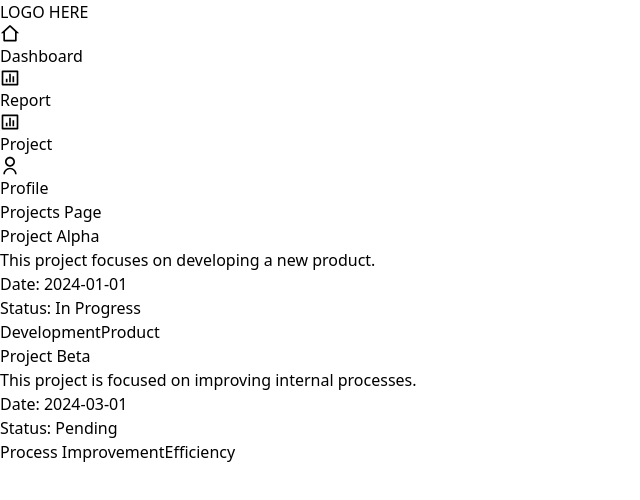
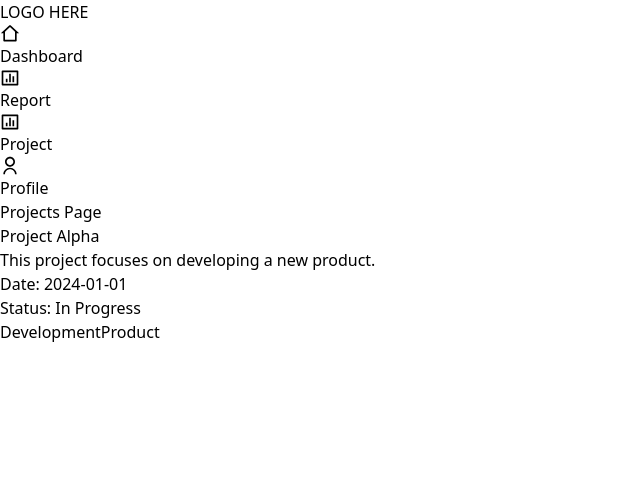
Before and after one commit to g-zenr/Project-management-app, a React (Vite) app: page /Project in a window 1280 px wide. Shown: the top 500 px of the page, without its empty margins (0-640 px from the left). Built offline with nearby package versions, Linux system fonts and the light colour scheme.

Commit message:
Refactor: adjust mock data and display

```diff
--- a/src/mocks/projects.ts
+++ b/src/mocks/projects.ts
@@ -5,15 +5,22 @@ interface Procurement {
   cost: number;
   date: string;
   status: "Pending" | "Approved" | "Rejected";
-  category: string;
-  expenseType: string;
 }
 
 interface MonthlyBudget {
-  month: string; // e.g., "January", "February", etc.
+  month: string;
   year: number;
   amount: number;
   forecast: number;
+}
+
+interface TableData {
+  budget: number;
+  forecast: number;
+  totalBudget: number;
+  monthlyBudget: MonthlyBudget[];
+  category: string;
+  expenseType: string;
 }
 
 interface Project {
@@ -22,10 +29,7 @@ interface Project {
   description: string;
   date: string;
   status: "In Progress" | "Completed" | "Pending";
-  budget: number;
-  forecast: number;
-  totalBudget: number;
-  monthlyBudget: MonthlyBudget[]; // Changed to monthly budget
+  tableData: TableData[];
   procurement: Procurement[];
   tags: string[];
 }
@@ -37,6 +41,8 @@ export const mockProjects: Project[] = [
     description: "This project focuses on developing a new product.",
     date: "2024-01-01",
     status: "In Progress",
+    tableData: [
+      {
         budget: 100000,
         forecast: 120000,
         totalBudget: 150000,
@@ -47,7 +53,40 @@ export const mockProjects: Project[] = [
           { month: "April", year: 2024, amount: 30000, forecast: 35000 },
           { month: "May", year: 2024, amount: 25000, forecast: 27000 },
           { month: "June", year: 2024, amount: 15000, forecast: 17000 },
-      // Add more months as needed...
+        ],
+        category: "Materials",
+        expenseType: "Capital",
+      },
+      {
+        budget: 100000,
+        forecast: 120000,
+        totalBudget: 150000,
+        monthlyBudget: [
+          { month: "January", year: 2024, amount: 10000, forecast: 12000 },
+          { month: "February", year: 2024, amount: 15000, forecast: 17000 },
+          { month: "March", year: 2024, amount: 20000, forecast: 22000 },
+          { month: "April", year: 2024, amount: 30000, forecast: 35000 },
+          { month: "May", year: 2024, amount: 25000, forecast: 27000 },
+          { month: "June", year: 2024, amount: 15000, forecast: 17000 },
+        ],
+        category: "Materials",
+        expenseType: "Capital",
+      },
+      {
+        budget: 100000,
+        forecast: 120000,
+        totalBudget: 150000,
+        monthlyBudget: [
+          { month: "January", year: 2024, amount: 10000, forecast: 12000 },
+          { month: "February", year: 2024, amount: 15000, forecast: 17000 },
+          { month: "March", year: 2024, amount: 20000, forecast: 22000 },
+          { month: "April", year: 2024, amount: 30000, forecast: 35000 },
+          { month: "May", year: 2024, amount: 25000, forecast: 27000 },
+          { month: "June", year: 2024, amount: 15000, forecast: 17000 },
+        ],
+        category: "Materials",
+        expenseType: "Capital",
+      },
     ],
     procurement: [
       {
@@ -57,8 +96,6 @@ export const mockProjects: Project[] = [
         cost: 20000,
         date: "2024-01-10",
         status: "Approved",
-        category: "Materials",
-        expenseType: "Capital",
       },
       {
         id: "p2",
@@ -67,31 +104,8 @@ export const mockProjects: Project[] = [
         cost: 15000,
         date: "2024-01-15",
         status: "Pending",
-        category: "Materials",
-        expenseType: "Operational",
       },
     ],
     tags: ["Development", "Product"],
   },
-  {
-    id: "2",
-    name: "Project Beta",
-    description: "This project is focused on improving internal processes.",
-    date: "2024-03-01",
-    status: "Pending",
-    budget: 50000,
-    forecast: 70000,
-    totalBudget: 80000,
-    monthlyBudget: [
-      { month: "March", year: 2024, amount: 10000, forecast: 12000 },
-      { month: "April", year: 2024, amount: 15000, forecast: 17000 },
-      { month: "May", year: 2024, amount: 20000, forecast: 22000 },
-      { month: "June", year: 2024, amount: 30000, forecast: 35000 },
-      { month: "July", year: 2024, amount: 25000, forecast: 27000 },
-      { month: "August", year: 2024, amount: 15000, forecast: 17000 },
-      // Add more months as needed...
-    ],
-    procurement: [],
-    tags: ["Process Improvement", "Efficiency"],
-  },
 ];
--- a/src/pages/Procurement/ProcurementPage.tsx
+++ b/src/pages/Procurement/ProcurementPage.tsx
@@ -2,6 +2,13 @@ import { useLocation } from "react-router-dom";
 import { ProcurementTable } from "./ProcurementTable";
 import { ProcurementItemsTable } from "./ProcurementItemsTable";
 import { ProjectDescription } from "./ProjectDescription";
+
+interface MonthlyBudget {
+  month: string;
+  year: number;
+  amount: number;
+  forecast: number;
+}
 
 interface Procurement {
   id: string;
@@ -10,15 +17,15 @@ interface Procurement {
   cost: number;
   date: string;
   status: "Pending" | "Approved" | "Rejected";
+}
+
+interface TableData {
+  budget: number;
+  forecast: number;
+  totalBudget: number;
+  monthlyBudget: MonthlyBudget[];
   category: string;
   expenseType: string;
-}
-
-interface MonthlyBudget {
-  month: string;
-  year: number;
-  amount: number;
-  forecast: number;
 }
 
 interface Project {
@@ -27,10 +34,7 @@ interface Project {
   description: string;
   date: string;
   status: "In Progress" | "Completed" | "Pending";
-  budget: number;
-  forecast: number;
-  totalBudget: number;
-  monthlyBudget: MonthlyBudget[];
+  tableData: TableData[];
   procurement: Procurement[];
   tags: string[];
 }
@@ -48,11 +52,8 @@ const ProcurementPage = () => {
       <h1 className="font-bold text-2xl mb-4">
         Procurement Details for {project.name}
       </h1>
-
       <ProjectDescription project={project} />
-
-      <ProcurementTable project={project} />
-
+      <ProcurementTable tableData={project.tableData} />{" "}
       <ProcurementItemsTable procurement={project.procurement} />
     </div>
   );
--- a/src/pages/Procurement/ProcurementTable.tsx
+++ b/src/pages/Procurement/ProcurementTable.tsx
@@ -1,10 +1,4 @@
 import React from "react";
-
-interface Procurement {
-  category: string;
-  expenseType: string;
-  cost: number;
-}
 
 interface MonthlyBudget {
   month: string;
@@ -12,23 +6,20 @@ interface MonthlyBudget {
   forecast: number;
 }
 
-interface ProcurementTableProps {
-  project: {
-    procurement: Procurement[];
+interface TableData {
+  budget: number;
+  forecast: number;
+  totalBudget: number;
   monthlyBudget: MonthlyBudget[];
-    budget: number;
-  };
+  category: string;
+  expenseType: string;
 }
 
-const ProcurementTable: React.FC<ProcurementTableProps> = ({ project }) => {
-  const { procurement = [], monthlyBudget = [], budget } = project;
+interface ProcurementTableProps {
+  tableData: TableData[]; // Expecting an array of TableData
+}
 
-  // Calculate total procurement cost
-  const totalProcurementCost = procurement.reduce(
-    (total, item) => total + item.cost,
-    0
-  );
-
+const ProcurementTable: React.FC<ProcurementTableProps> = ({ tableData }) => {
   return (
     <div className="bg-white shadow-md rounded-lg p-4 mb-4">
       <h2 className="font-semibold text-lg">Budget and Procurement Details</h2>
@@ -45,7 +36,8 @@ const ProcurementTable: React.FC<ProcurementTableProps> = ({ project }) => {
               Totals
             </th>
             {/* Month Headers */}
-            {monthlyBudget.map((budgetItem, index) => (
+            {tableData.length > 0 &&
+              tableData[0].monthlyBudget.map((budgetItem, index) => (
                 <th
                   key={index}
                   colSpan={2}
@@ -57,7 +49,8 @@ const ProcurementTable: React.FC<ProcurementTableProps> = ({ project }) => {
           </tr>
           <tr className="bg-gray-100">
             {/* Budget and Forecast Headers */}
-            {monthlyBudget.map((_, index) => (
+            {tableData.length > 0 &&
+              tableData[0].monthlyBudget.map((_, index) => (
                 <React.Fragment key={index}>
                   <th className="border border-gray-300 p-2">Budget</th>
                   <th className="border border-gray-300 p-2">Forecast</th>
@@ -66,29 +59,29 @@ const ProcurementTable: React.FC<ProcurementTableProps> = ({ project }) => {
           </tr>
         </thead>
         <tbody>
-          {monthlyBudget.length > 0 ? (
-            <tr>
+          {tableData.length > 0 ? (
+            tableData.map((data, index) => (
+              <tr key={index}>
+                <td className="border border-gray-300 p-2">{data.category}</td>
                 <td className="border border-gray-300 p-2">
-                {procurement.length > 0 ? procurement[0].category : "N/A"}
+                  {data.expenseType}
                 </td>
                 <td className="border border-gray-300 p-2">
-                {procurement.length > 0 ? procurement[0].expenseType : "N/A"}
+                  ₱{data.totalBudget}
+                </td>
+                {/* Iterate through monthly budget data */}
+                {data.monthlyBudget.map((budgetItem, index) => (
+                  <React.Fragment key={index}>
+                    <td className="border border-gray-300 p-2">
+                      ₱{budgetItem.amount}
                     </td>
                     <td className="border border-gray-300 p-2">
-                ${totalProcurementCost}
-              </td>
-              {/* Iterate through monthly budget data */}
-              {monthlyBudget.map((budgetItem, index) => (
-                <React.Fragment key={index}>
-                  <td className="border border-gray-300 p-2">
-                    ${budgetItem.amount}
-                  </td>
-                  <td className="border border-gray-300 p-2">
-                    ${budgetItem.forecast}
+                      ₱{budgetItem.forecast}
                     </td>
                   </React.Fragment>
                 ))}
               </tr>
+            ))
           ) : (
             <tr>
               <td
```
Lines whose indentation alone changed are shown as unchanged.
